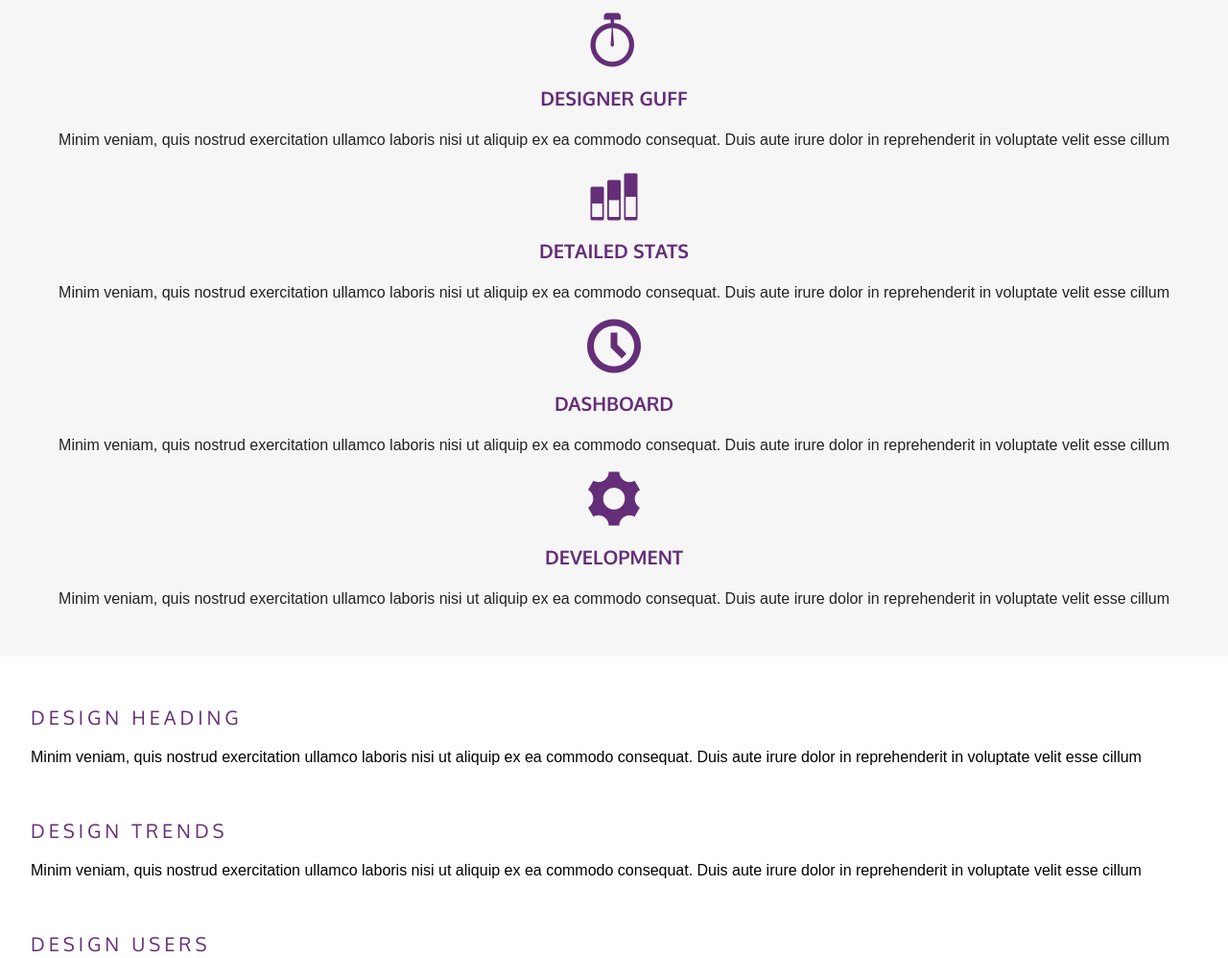
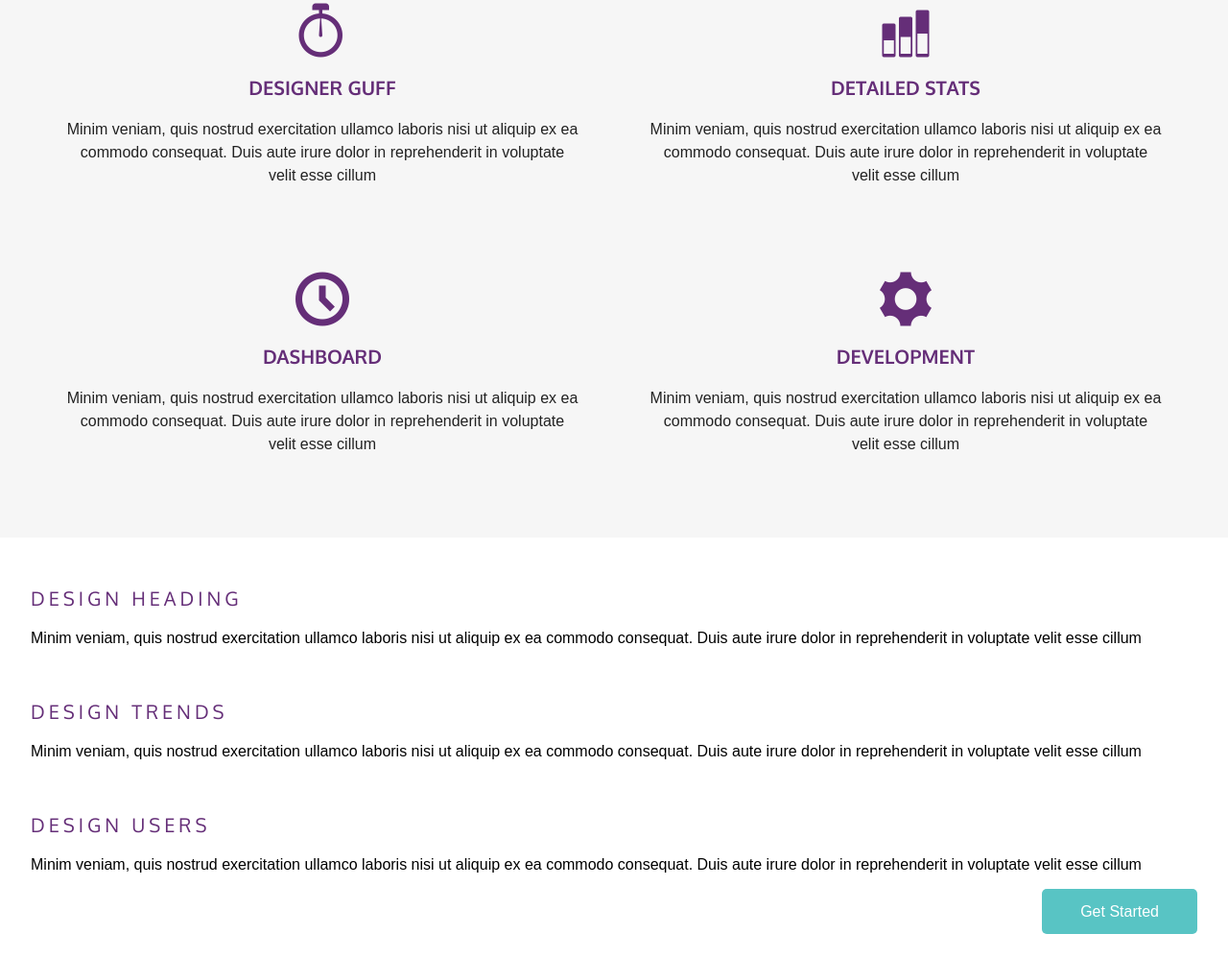
Before and after one commit to NatanLisboa/range-hotels, a plain HTML site: page index.html in a window 1280 px wide. Shown: the part 299-1297 px from the top of the page at 96% size. Drawn offline with Linux system fonts and the light colour scheme; files whose address does not match are found by name.

Commit message:
Make middle content and buttons responsive to min-width 780px

```diff
--- a/css/main.css
+++ b/css/main.css
@@ -8,7 +8,7 @@ h1, h2, h3, h4, h5, h6 {
     font-family: "Oxygen";
 }
 
-.clearfix::after {
+.clearfix::after, .row::after {
     content: ' ';
     display: block;
     clear: both;
@@ -185,4 +185,13 @@ h1, h2, h3, h4, h5, h6 {
         color: white;
     }
 
+    .col-1_4 {
+        width: 44%;
+        margin: 3%;
+        float: left;
+    }
+
+    .button {
+        float: right;
+    }
 }
--- a/index.html
+++ b/index.html
@@ -29,26 +29,26 @@
         <a href="#" class="button">Get Started</a>
     </section>
 
-    <section class="middle-content">
-        <article>
+    <section class="middle-content row">
+        <article class="col-1_4">
             <span class="icon-stopwatch"></span>
             <h3 class="middle-content-title">Designer Guff</h3>
             <p>Minim veniam, quis nostrud exercitation ullamco laboris nisi ut aliquip ex ea commodo consequat. Duis aute irure dolor in reprehenderit in voluptate velit esse cillum</p>
         </article>
 
-        <article>
+        <article class="col-1_4">
             <span class="icon-stats-bars2"></span>
             <h3 class="middle-content-title">Detailed Stats</h3>
             <p>Minim veniam, quis nostrud exercitation ullamco laboris nisi ut aliquip ex ea commodo consequat. Duis aute irure dolor in reprehenderit in voluptate velit esse cillum</p>
         </article>
 
-        <article>
+        <article class="col-1_4">
             <span class="icon-clock"></span>
             <h3 class="middle-content-title">Dashboard</h3>
             <p>Minim veniam, quis nostrud exercitation ullamco laboris nisi ut aliquip ex ea commodo consequat. Duis aute irure dolor in reprehenderit in voluptate velit esse cillum</p>
         </article>
 
-        <article>
+        <article class="col-1_4">
             <span class="icon-cog"></span>
             <h3 class="middle-content-title">Development</h3>
             <p>Minim veniam, quis nostrud exercitation ullamco laboris nisi ut aliquip ex ea commodo consequat. Duis aute irure dolor in reprehenderit in voluptate velit esse cillum</p>
@@ -67,13 +67,13 @@
             <p>Minim veniam, quis nostrud exercitation ullamco laboris nisi ut aliquip ex ea commodo consequat. Duis aute irure dolor in reprehenderit in voluptate velit esse cillum</p>
         </article>
 
-        <article class="main-content-article">
+        <article class="main-content-article clearfix">
             <h3 class="main-content-title">Design Users</h3>
             <p>Minim veniam, quis nostrud exercitation ullamco laboris nisi ut aliquip ex ea commodo consequat. Duis aute irure dolor in reprehenderit in voluptate velit esse cillum</p>
             <a href="#" class="button">Get Started</a>
         </article>
 
-        <article class="main-content-article">
+        <article class="main-content-article clearfix">
             <h3 class="main-content-title">Design Goals</h3>
             <p>Minim veniam, quis nostrud exercitation ullamco laboris nisi ut aliquip ex ea commodo consequat. Duis aute irure dolor in reprehenderit in voluptate velit esse cillum</p>
             <a href="#" class="button">Buy Now</a>
```
